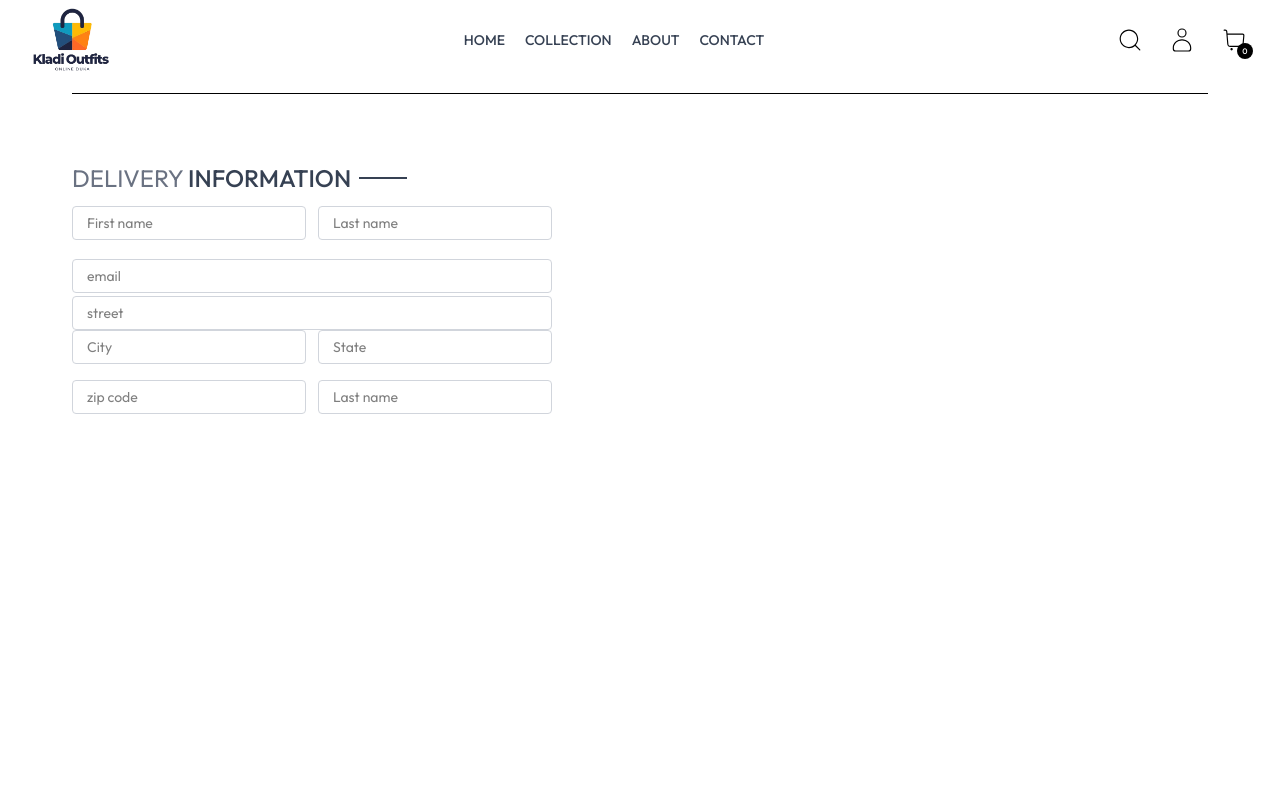
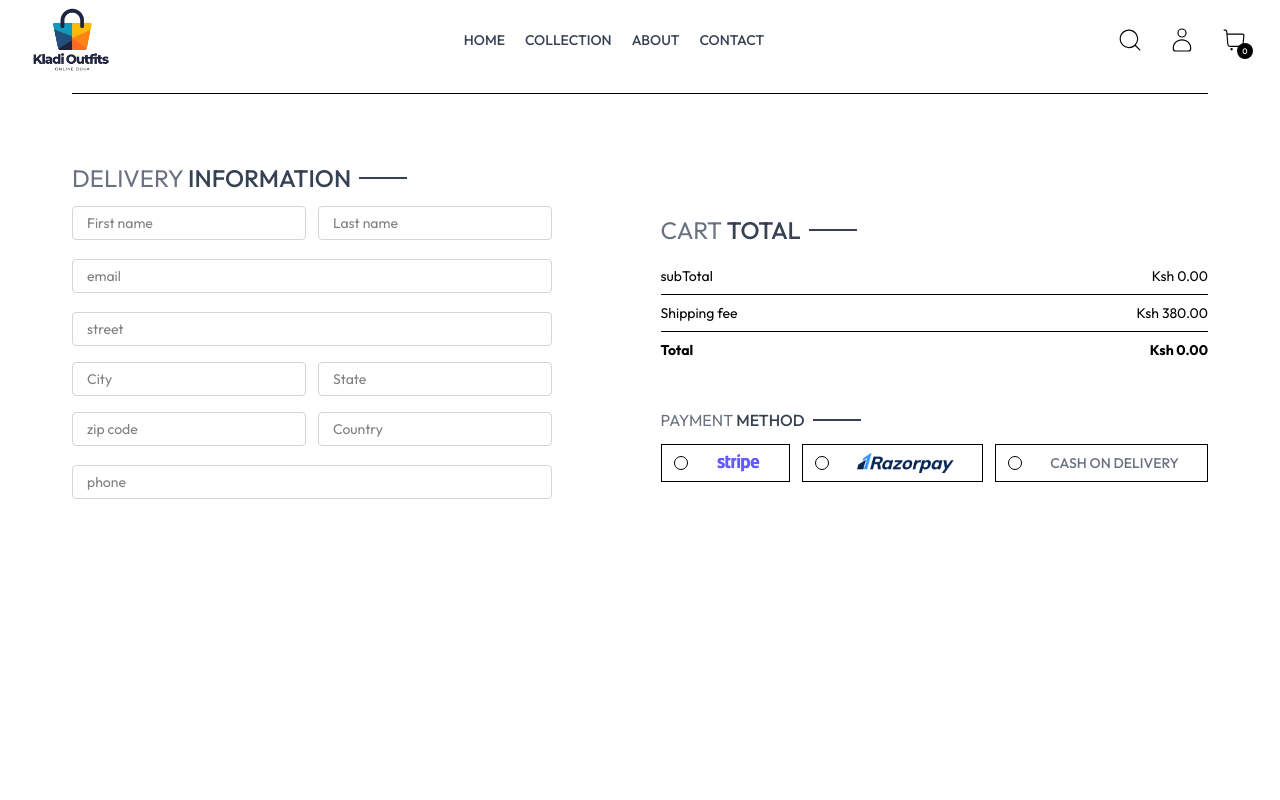
Before and after one commit to Ariel-joe/Ecommerce, a React (Vite) app in the folder client/: page /placeorders in a window 1280 px wide. Shown: the top 800 px of the page. Built offline with nearby package versions, Linux system fonts and the light colour scheme.

Commit message:
stripe and razorpay integration

```diff
--- a/client/src/pages/PlaceOrder.jsx
+++ b/client/src/pages/PlaceOrder.jsx
@@ -1,5 +1,7 @@
 import React from "react";
 import { Title } from "../components/Title";
+import { CartTotal } from "../components/CartTotal";
+import { assets } from "../assets/assets";
 
 const PlaceOrder = () => {
   return (
@@ -24,12 +26,12 @@
             </div>
 
             <input
-              className="border border-gray-300 rounded py-1.5 px-3.5 w-full text-sm"
+              className="border border-gray-300 mb-4 rounded py-1.5 px-3.5 w-full text-sm"
               type="email"
               placeholder="email"
             />
             <input
-              className="border border-gray-300 rounded py-1.5 px-3.5 w-full text-sm"
+              className="border border-gray-300 mb-4 rounded py-1.5 px-3.5 w-full text-sm"
               type="text"
               placeholder="street"
             />
@@ -56,13 +58,51 @@
               <input
                 className="border border-gray-300 rounded py-1.5 px-3.5 w-full text-sm"
                 type="text"
-                placeholder="Last name"
+                placeholder="Country"
               />
             </div>
+
+            <input
+              className="border border-gray-300 rounded py-1.5 px-3.5 w-full text-sm"
+              type="number"
+              placeholder="phone"
+            />
           </div>
         </div>
 
         {/* --------right side--------- */}
+
+        <div className="mt-8">
+          <div className="mt-8 min-w-80">
+            <CartTotal />
+          </div>
+
+          <div className="mt-12">
+            <Title text1={"PAYMENT"} text2={"METHOD"} />
+
+            <div className="flex gap-3 flex-col lg:flex-row">
+              {/* stripe payments */}
+              <div className="flex items-center gap-3 border py-2 px-3 cursor-pointer">
+                <p className={`min-w-3.5 h-3.5 border rounded-full`}></p>
+
+                <img className="h-5 mx-4" src={assets.stripe_logo} alt="" />
+              </div>
+
+              {/* razor payments */}
+              <div className="flex items-center gap-3 border py-2 px-3 cursor-pointer">
+                <p className={`min-w-3.5 h-3.5 border rounded-full`}></p>
+
+                <img className="h-5 mx-4" src={assets.razorpay_logo} alt="" />
+              </div>
+
+              {/* cash on delivery */}
+              <div className="flex items-center gap-3 border py-2 px-3 cursor-pointer">
+                <p className={`min-w-3.5 h-3.5 border rounded-full`}></p>
+                <p className="text-gray-500 text-sm font-medium mx-4">CASH ON DELIVERY</p>
+              </div>
+            </div>
+          </div>
+        </div>
       </div>
     </>
   );
```
